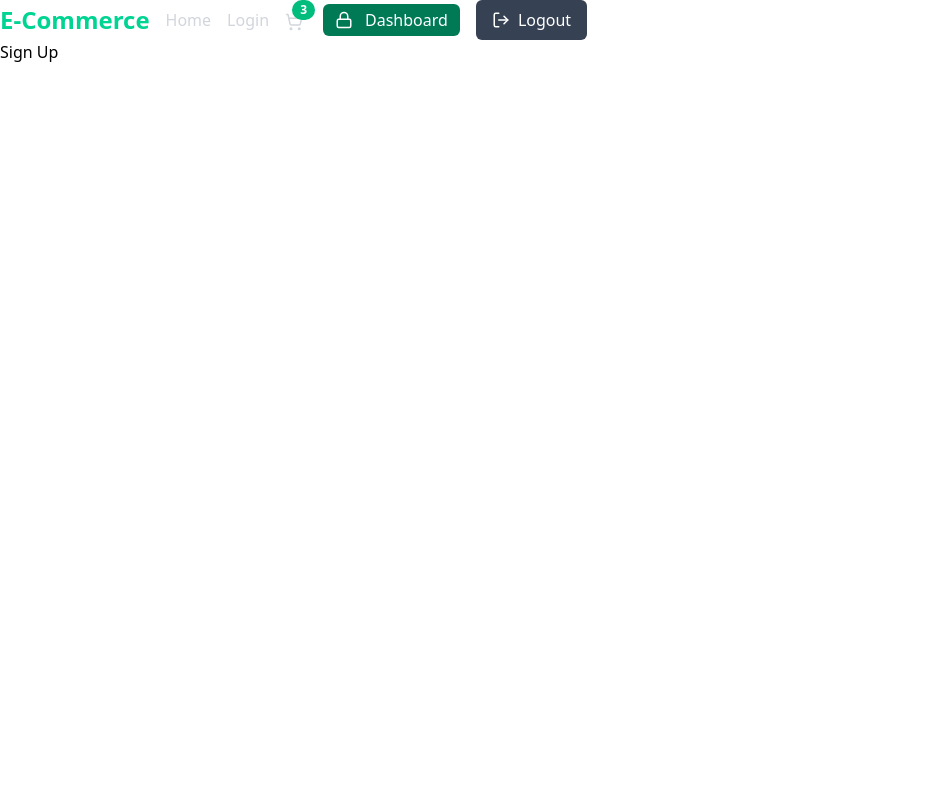
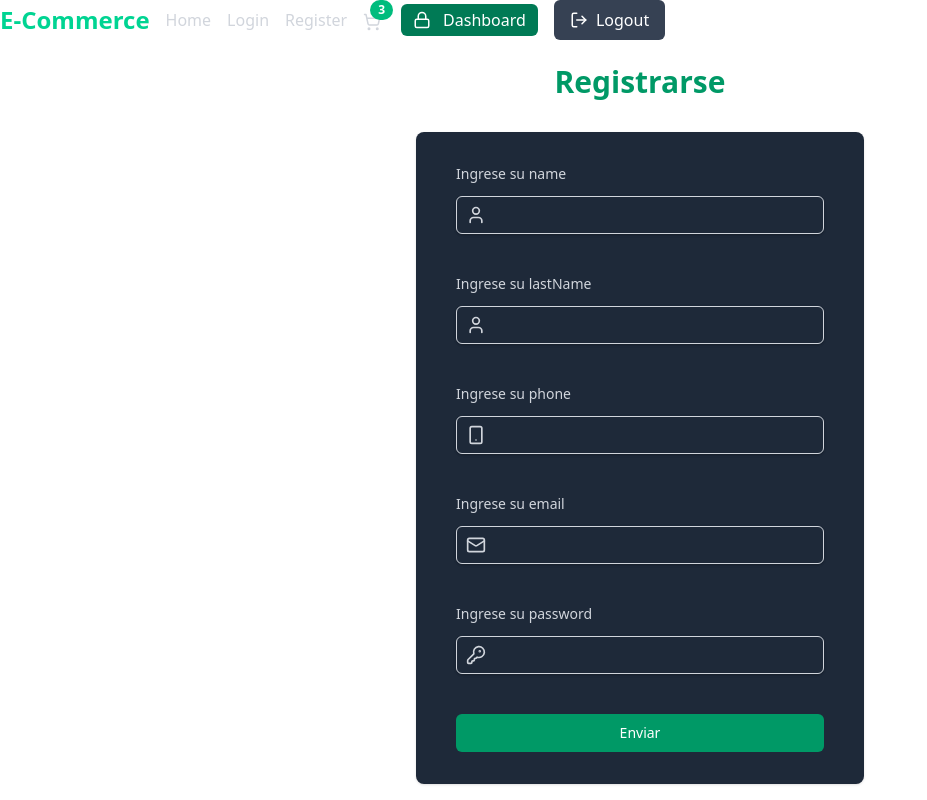
Before and after one commit to Figaarillo/e-comerce-tpi-cudi, a React (Vite) app: page /signup in a window 1280 px wide. Shown: the whole page, without its empty margins (0-927 px from the left). Built offline with nearby package versions, Linux system fonts and the light colour scheme.

Commit message:
feat: creacion de la pagina de registrarse

```diff
--- /dev/null
+++ b/src/components/Form.jsx
@@ -0,0 +1,23 @@
+import React from 'react'
+
+const Form = ({Field}) => {
+
+  return (
+    <div className="mt-8 sm:mx-auto sm:w-full sm:max-w-md">
+      <div className="bg-gray-800 py-8 px-4 shadow sm:rounded-lg sm:px-10">
+        <form onSubmit={handleSubmit} className="space-y-10">
+
+
+          <button
+            className="w-full flex justify-center border rounded-md border-transparent bg-emerald-600 py-2 px-4 text-sm font-medium text-white hover:bg-emerald-700 focus:outline-none focus:ring-2 focus:ring-emerald-500 focus:ring-offset-2"
+            type="submit"
+          >
+            Enviar
+          </button>
+        </form>
+      </div>
+    </div>
+  );
+}
+
+export default Form
--- /dev/null
+++ b/src/components/FormField.jsx
@@ -0,0 +1,30 @@
+const FormField = ({ fieldName, FieldIcon, fieldValue, onChange }) => {
+  const handleInputChange = (event) => {
+    onChange(event.target.value);
+  };
+
+  return (
+    <div className="flex flex-col">
+      <label
+        htmlFor={fieldName}
+        className="block text-sm font-medium text-gray-300 mb-3"
+      >
+        Ingrese su {fieldName}
+      </label>
+      <div className="relative rounded-md shadow-sm">
+        <div className="absolute inset-y-0 left-0 flex items-center">
+          <FieldIcon className="h-5 text-gray-300 mx-2" />
+        </div>
+        <input
+          id={fieldName}
+          type={fieldName}
+          value={fieldValue}
+          onChange={handleInputChange}
+          className="block w-full appearance-none rounded-md border border-gray-300 px-3 py-2 placeholder-gray-400 shadow-sm focus:border-emerald-500 focus:outline-none focus:ring-emerald-500 sm:text-sm text-gray-400"
+        />
+      </div>
+    </div>
+  );
+}
+
+export default FormField
--- a/src/components/NavbarBase.jsx
+++ b/src/components/NavbarBase.jsx
@@ -24,6 +24,12 @@ const NavbarBase = ({user, cart}) => {
         >
           Login
         </Link>
+        <Link
+          className="text-gray-300 hover:text-emerald-400 transition duration-300 ease-in-out"
+          to="/signup"
+        >
+          Register
+        </Link>
         <CartButton user={user} cart={cart} />
       </nav>
     </>
--- /dev/null
+++ b/src/components/TitleForm.jsx
@@ -0,0 +1,11 @@
+const TitleForm = ({title}) => {
+  return (
+    <div className="sm:mx-auto sm:w-full sm:max-w-md">
+      <h2 className="mt-6 text-center text-3xl font-extrabold text-emerald-600">
+        {title}
+      </h2>
+    </div>
+  );
+}
+
+export default TitleForm
--- a/src/pages/LoginPage.jsx
+++ b/src/pages/LoginPage.jsx
@@ -1,6 +1,7 @@
 import { KeyRound, Mail } from "lucide-react";
 import { useState } from "react";
 import FormField from "../components/FormField";
+import TitleForm from "../components/TitleForm";
 
 const LoginPage = () => {
   const [email, setEmail] = useState('');
@@ -14,12 +15,7 @@ const LoginPage = () => {
 
   return (
     <div className="flex flex-col items-center justify-center py-12 sm:px-6 lg:px-8">
-      <div className="sm:mx-auto sm:w-full sm:max-w-md">
-        <h2 className="mt-6 text-center text-3xl font-extrabold text-emerald-600">
-          Crear cuenta
-        </h2>
-      </div>
-
+      <TitleForm title="Crear cuenta" />
       <div className="mt-8 sm:mx-auto sm:w-full sm:max-w-md">
         <div className="bg-gray-800 py-8 px-4 shadow sm:rounded-lg sm:px-10">
           <form onSubmit={handleSubmit} className="space-y-10">
--- a/src/pages/SignUpPage.jsx
+++ b/src/pages/SignUpPage.jsx
@@ -1,7 +1,71 @@
+import { useState } from "react";
+import TitleForm from "../components/TitleForm";
+import { KeyRound, Mail, Phone, Smartphone, UserIcon } from "lucide-react";
+import FormField from "../components/FormField";
+
 const SignUpPage = () => {
+    const [name, setName] = useState('');
+    const [lastName, setLastName] = useState('');
+    const [phone, setPhone] = useState('');
+    const [email, setEmail] = useState('');
+    const [password, setPassword] = useState('');
+
+    const handleSubmit = e => {
+      e.preventDefault();
+      console.log('Email:', email);
+      console.log('Password:', password);
+      console.log("Name:", name);
+      console.log("LastName:", lastName);
+      console.log("Phone:", phone);
+    };
+
+
   return (
     <div>
-      <h1>Sign Up</h1>
+      <TitleForm title="Registrarse" />
+      <div className="mt-8 sm:mx-auto sm:w-full sm:max-w-md">
+        <div className="bg-gray-800 py-8 px-4 shadow sm:rounded-lg sm:px-10">
+          <form onSubmit={handleSubmit} className="space-y-10">
+            <FormField
+              fieldName={"name"}
+              FieldIcon={UserIcon}
+              fieldValue={name}
+              onChange={setName}
+            />
+            <FormField
+              fieldName={"lastName"}
+              FieldIcon={UserIcon}
+              fieldValue={lastName}
+              onChange={setLastName}
+            />
+            <FormField
+              fieldName={"phone"}
+              FieldIcon={Smartphone}
+              fieldValue={phone}
+              onChange={setPhone}
+            />
+            <FormField
+              fieldName="email"
+              FieldIcon={Mail}
+              fieldValue={email}
+              onChange={setEmail}
+            />
+            <FormField
+              fieldName="password"
+              FieldIcon={KeyRound}
+              fieldValue={password}
+              onChange={setPassword}
+            />
+
+            <button
+              className="w-full flex justify-center border rounded-md border-transparent bg-emerald-600 py-2 px-4 text-sm font-medium text-white hover:bg-emerald-700 focus:outline-none focus:ring-2 focus:ring-emerald-500 focus:ring-offset-2"
+              type="submit"
+            >
+              Enviar{' '}
+            </button>
+          </form>
+        </div>
+      </div>
     </div>
   );
 };
```
